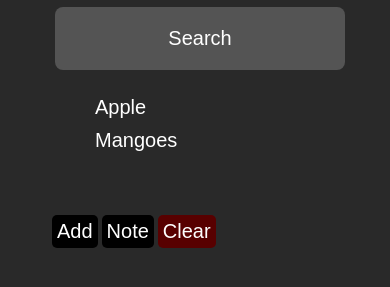
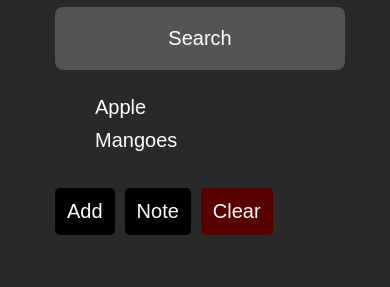
Before and after one commit to saviomds/ToListNote, a plain HTML site: page index.html in a window 390 px wide. Shown: the part 295-582 px from the top of the page. Drawn offline with Linux system fonts and the light colour scheme.

Commit message:
css last update

```diff
--- a/css/main.css
+++ b/css/main.css
@@ -44,13 +44,13 @@ header {
 }
 
 .addList button {
-  float: left;
-  padding: 5px;
+  float: right;
+  padding: 10px;
   position: relative;
   top: -40px;
   color: #fff;
   border: none;
-  margin: 2px;
+  margin: 10px;
   font-size: 20px;
   text-transform: capitalize;
   background-color: #000000;
@@ -110,8 +110,18 @@ header {
   }
 
   .addList button {
+    float: left;
+    padding: 12px;
     position: relative;
-    top: 40px;
+    top: 10px;
+    color: #fff;
+    border: none;
+    margin: 5px;
+    font-size: 20px;
+    text-transform: capitalize;
+    background-color: #000000;
+    border-radius: 5px;
+    cursor: pointer;
   }
   .list ul li {
     text-align: start;
```
